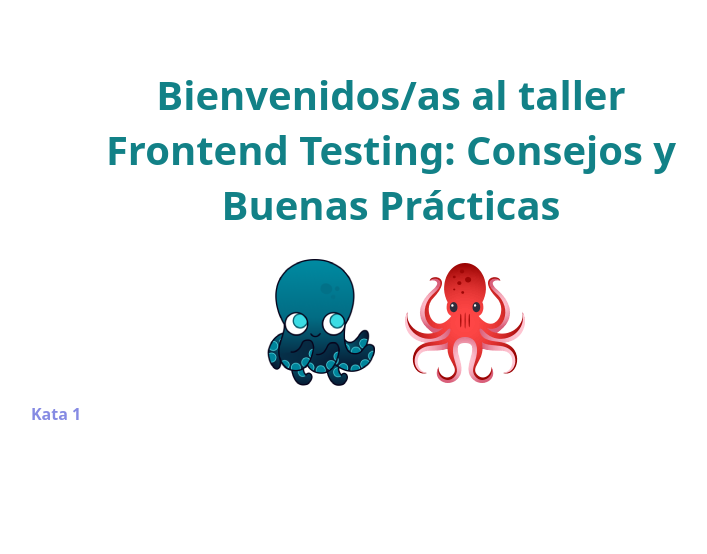
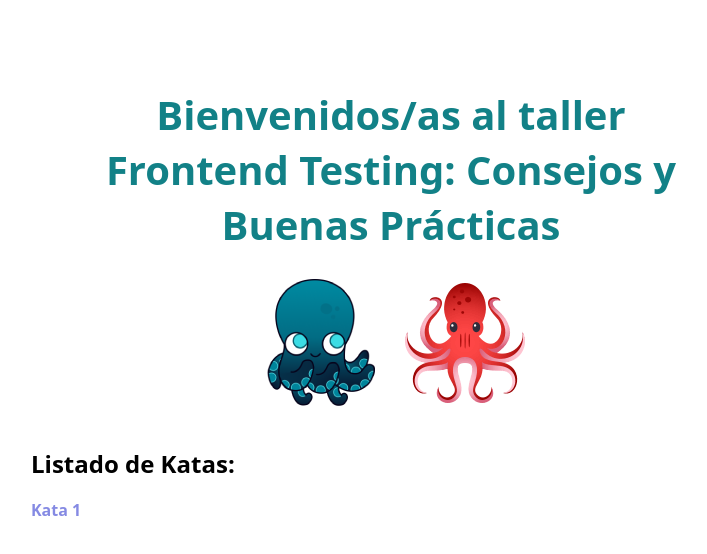
Before and after one commit to MMLORENA/taller-frontend-testing, a React app: page /katas in a window 1280 px wide. Shown: the top 554 px of the page, without its empty margins (249-956 px from the left). Built offline with nearby package versions, Linux system fonts and the light colour scheme; the HTML template or start-up script is replaced by a standard one.

Commit message:
Add Header component

```diff
--- a/src/App/App.tsx
+++ b/src/App/App.tsx
@@ -1,9 +1,11 @@
 import { Outlet } from "react-router-dom";
 import "./App.css";
+import { Header } from "../components/Header.tsx";
 
 export const App = () => {
   return (
     <div className="main-container">
+      <Header />
       <Outlet />
     </div>
   );
--- a/src/pages/KatasPage/KatasPage.css
+++ b/src/components/Header.css
@@ -1,3 +1,7 @@
+.main-header {
+  padding: 20px 0;
+}
+
 .main-title {
   font-size: 2.5rem;
   font-weight: bold;
--- /dev/null
+++ b/src/components/Header.tsx
@@ -0,0 +1,26 @@
+import "./Header.css";
+
+export const Header = () => {
+  return (
+    <header className="main-header">
+      <h1 className="main-title">
+        <span>Bienvenidos/as al taller</span>
+        <span>Frontend Testing: Consejos y Buenas Prácticas</span>
+      </h1>
+      <div className="images">
+        <img
+          src="/assets/pulpi-dereita-logo.png"
+          alt="Logo Pulpo conf logo"
+          width={128}
+          height={128}
+        />
+        <img
+          src="/assets/testing-library-logo.png"
+          alt="Logo Testing Library"
+          width={128}
+          height={128}
+        />
+      </div>
+    </header>
+  );
+};
--- a/src/pages/KatasPage/KatasPage.tsx
+++ b/src/pages/KatasPage/KatasPage.tsx
@@ -1,28 +1,10 @@
-import "./KatasPage.css";
 import { NavLink } from "react-router-dom";
 import { paths } from "../../config/paths.ts";
 
 export const KatasPage = () => {
   return (
     <>
-      <h1 className="main-title">
-        <span>Bienvenidos/as al taller</span>
-        <span>Frontend Testing: Consejos y Buenas Prácticas</span>
-      </h1>
-      <div className="images">
-        <img
-          src="/assets/pulpi-dereita-logo.png"
-          alt="Logo Pulpo conf logo"
-          width={128}
-          height={128}
-        />
-        <img
-          src="/assets/testing-library-logo.png"
-          alt="Logo Testing Library"
-          width={128}
-          height={128}
-        />
-      </div>
+      <h2>Listado de Katas: </h2>
       <ul className="links">
         <li>
           <NavLink to={paths.firstKata} className="link">
```
